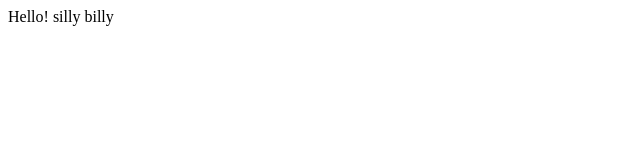
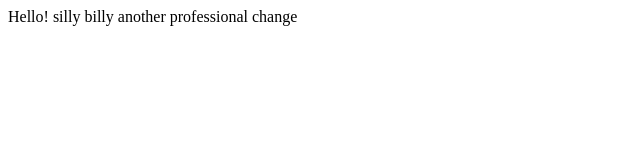
Before and after one commit to noellschneier/noellschneier.github.io, a plain HTML site: page index.html in a window 1280 px wide. Shown: the whole page, without its empty margins (0-640 px from the left). Drawn offline with Linux system fonts and the light colour scheme.

Commit message:
Update index.html

```diff
--- a/index.html
+++ b/index.html
@@ -4,5 +4,7 @@
     </head>
     <body>
         Hello! silly billy
+
+        another professional change
     </body>
 </html>
```
